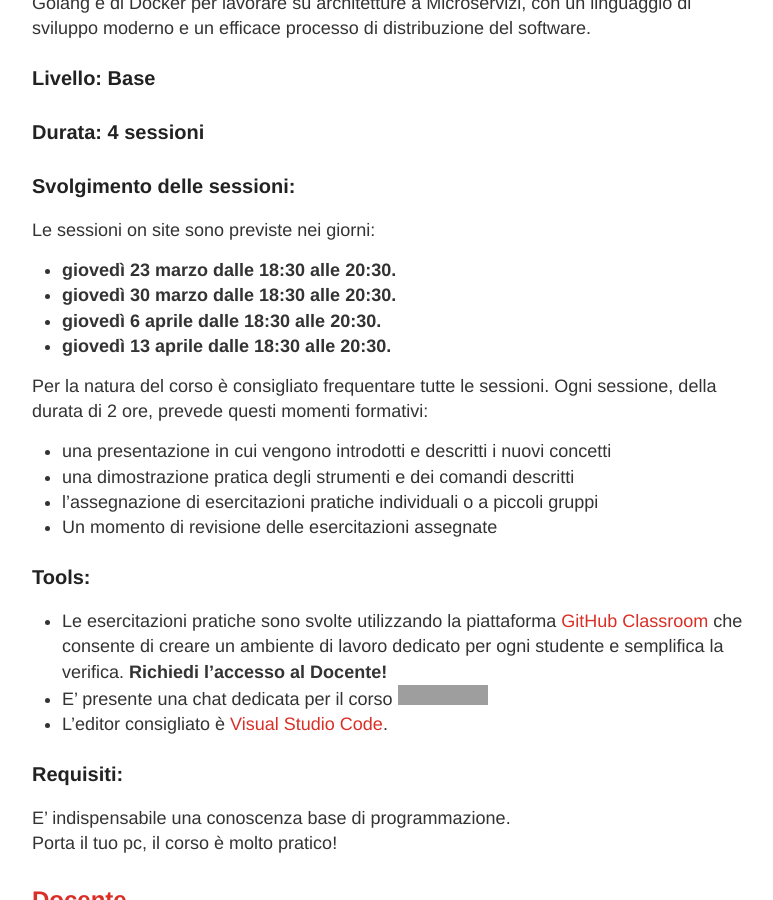
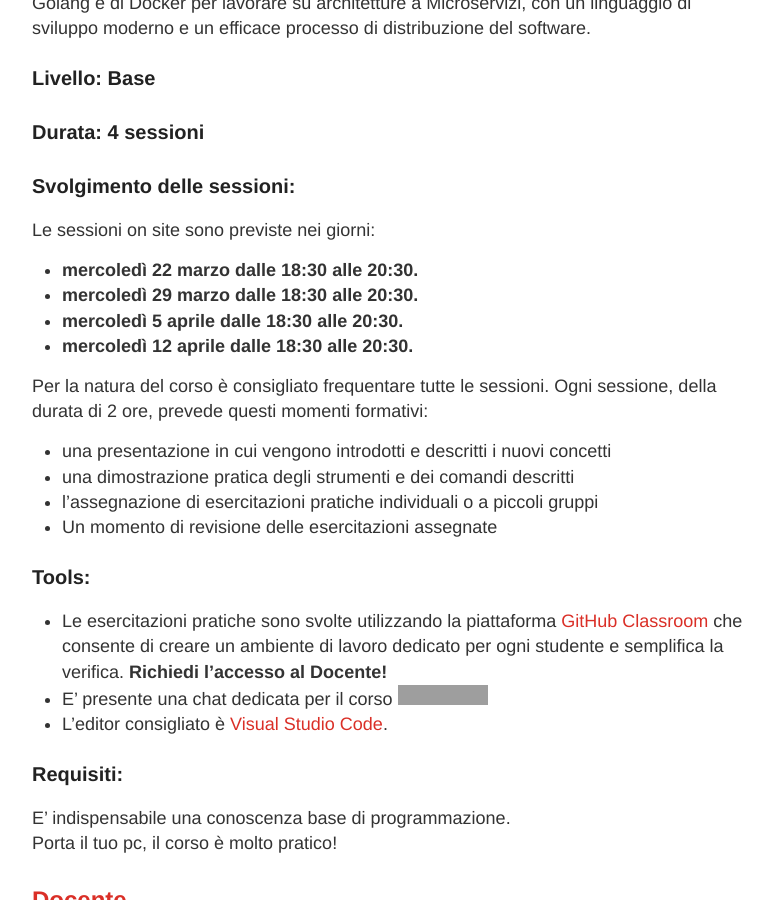
Before and after one commit to LOG-ED/docker-micro, a Jekyll site: the page built from index.md, in a window 1280 px wide and 900 px high, scrolled down 318 px. Shown: the whole window, without its empty margins (248-1021 px from the left). Built offline with Jekyll 4.4.1, drawn with Linux system fonts in a browser that asks for light colours; nearby versions of some CDN libraries; our own code applies the rules of GitHub Pages for plain Markdown files; grey boxes are pictures that could not be loaded.

Commit message:
fix wrong date

```diff
--- a/index.md
+++ b/index.md
@@ -12,10 +12,10 @@ Il corso propone un percorso formativo che mescola due progetti open source di s
 ### Svolgimento delle sessioni:
 Le sessioni on site sono previste nei giorni:
 
-- **giovedì 23 marzo dalle 18:30 alle 20:30.**
-- **giovedì 30 marzo dalle 18:30 alle 20:30.**
-- **giovedì 6 aprile dalle 18:30 alle 20:30.**
-- **giovedì 13 aprile dalle 18:30 alle 20:30.**
+- **mercoledì 22 marzo dalle 18:30 alle 20:30.**
+- **mercoledì 29 marzo dalle 18:30 alle 20:30.**
+- **mercoledì 5 aprile dalle 18:30 alle 20:30.**
+- **mercoledì 12 aprile dalle 18:30 alle 20:30.**
 
 Per la natura del corso è consigliato frequentare tutte le sessioni.
 Ogni sessione, della durata di 2 ore, prevede questi momenti formativi:
```
